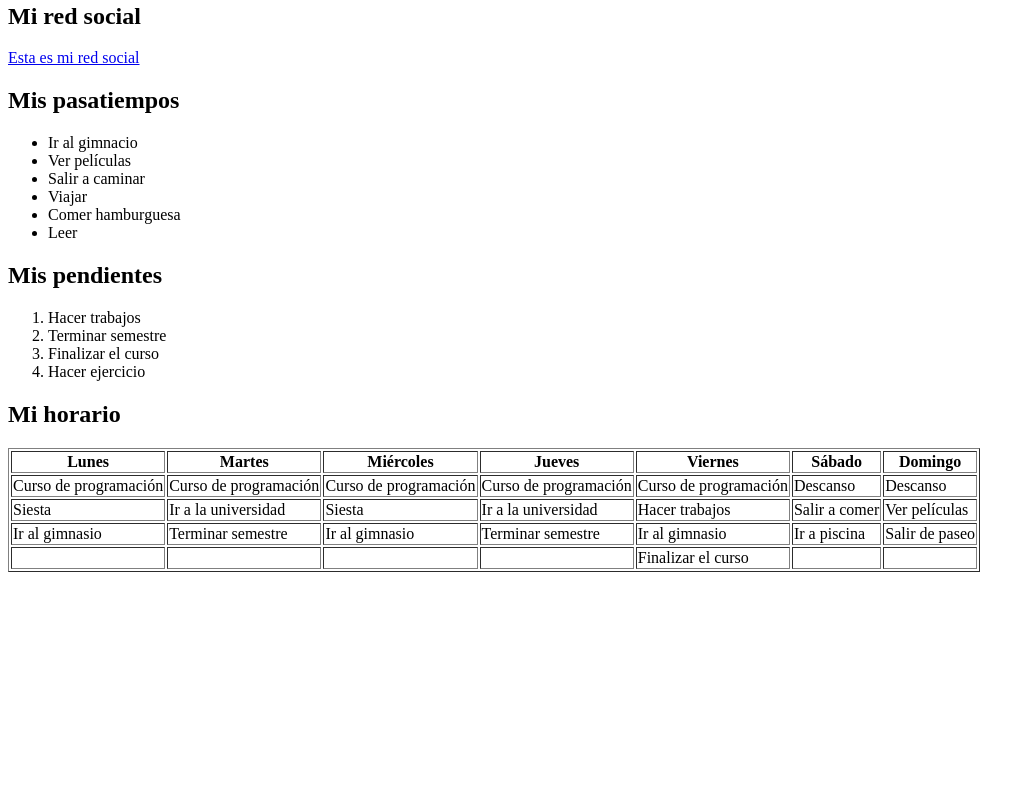
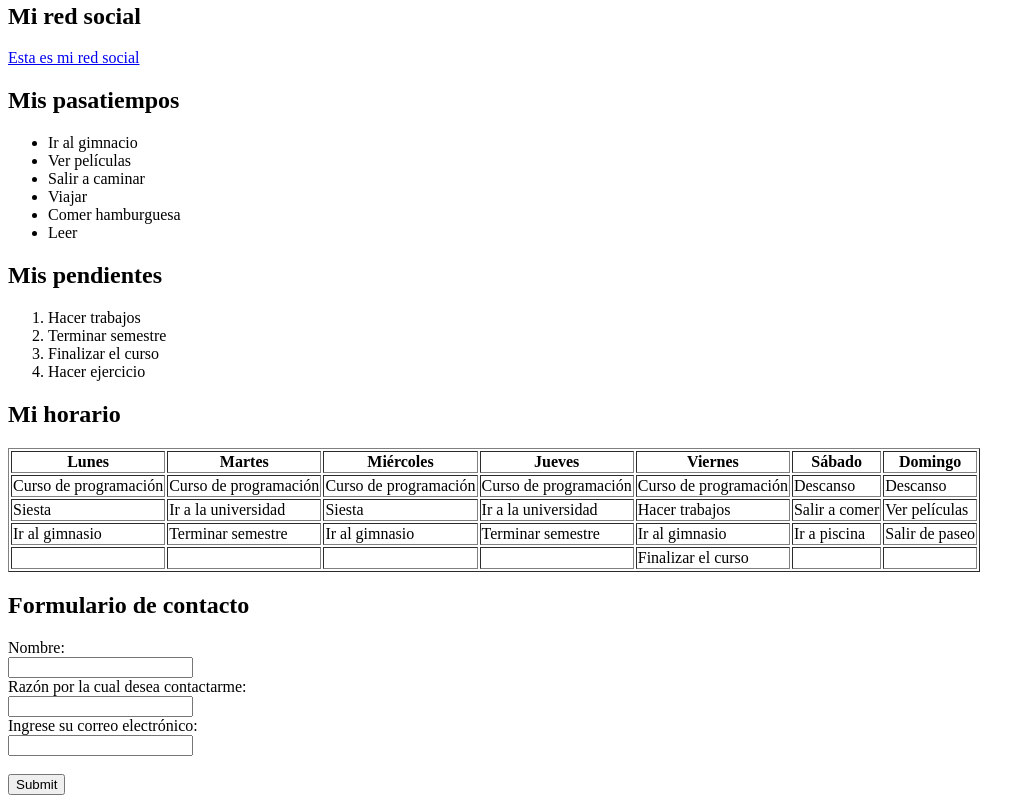
Before and after one commit to aguilar1110/trabajo1y2, a plain HTML site: page index.html in a window 1280 px wide. Shown: the part 10916-11719 px from the top of the page, without its empty margins (0-1035 px from the left). Before the commit the page ends 11496 px from the top, so only its background shows below. Drawn offline with Linux system fonts and the light colour scheme.

Commit message:
Subiendo modificación del html

```diff
--- a/index.html
+++ b/index.html
@@ -106,5 +106,17 @@
             </tr>
         </tbody>
     </table>
+
+    <h2>Formulario de contacto </h2>
+    <form class="formulario">
+        <label>Nombre: </label> <br>
+        <input type="text" id="nombre" name="nombre" ><br>
+        <label>Razón por la cual desea contactarme: </label> <br>
+        <input type="text" id="nombre" name="nombre" ><br>
+        <label>Ingrese su correo electrónico: </label><br>
+        <input type="email" id="email" name="email"><br><br>
+
+        <input type="submit" value="Submit">
+      </form>
 </body>
 </html>
```
